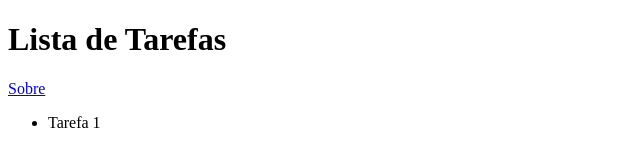
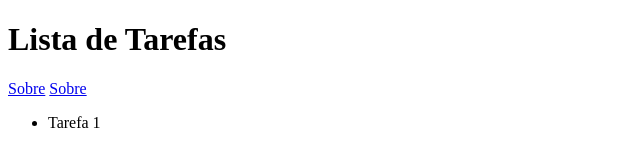
Before and after one commit to Leonardorocha97/lista-de-tarefas, a plain HTML site: page index.html in a window 1280 px wide. Shown: the full height of the page, 0-640 px from the left. Drawn offline with Linux system fonts and the light colour scheme.

Commit message:
adicionado menu home

```diff
--- a/index.html
+++ b/index.html
@@ -10,6 +10,7 @@
 <h1>Lista de Tarefas</h1>
 <nav>
     <a href="Sobre.html">Sobre</a>
+    <a href="Home.html">Sobre</a>
 </nav>
     </header>
 
```
